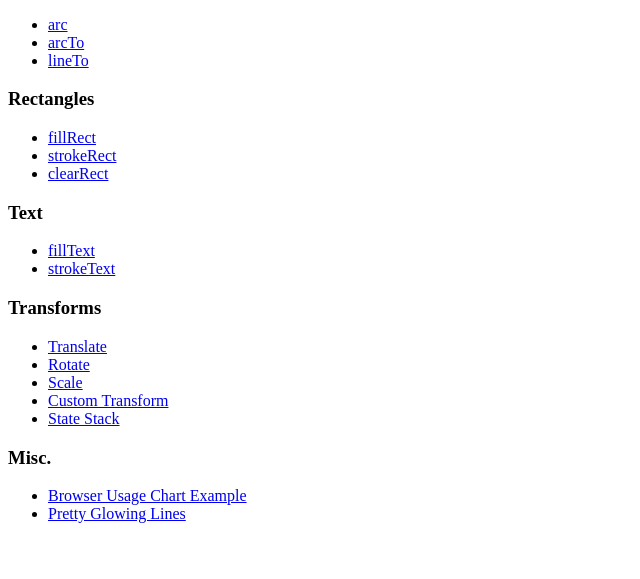
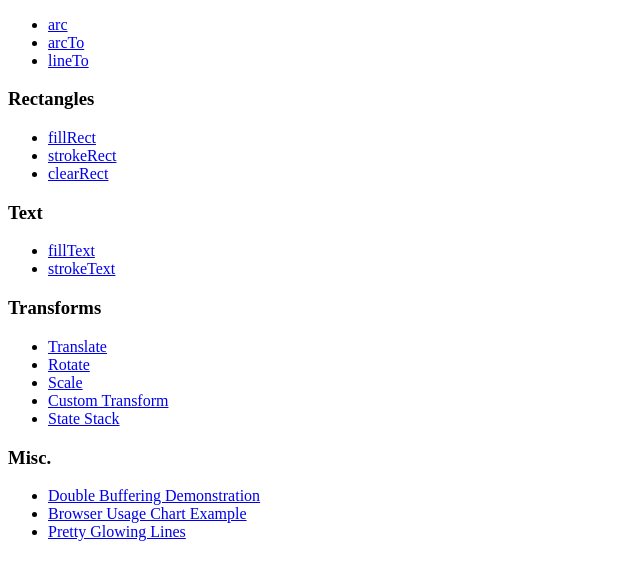
Before and after one commit to rroa/Canvas-2D-Context-API-Primer, a plain HTML site: page index.html in a window 1280 px wide. Shown: the part 105-684 px from the top of the page, without its empty margins (0-640 px from the left). Drawn offline with Linux system fonts and the light colour scheme.

Commit message:
Added link to double buffering example.

```diff
--- a/index.html
+++ b/index.html
@@ -37,6 +37,7 @@
     </ul>
     <h3>Misc.</h3>
     <ul>
+      <li><a href="doubleBuff.html">Double Buffering Demonstration</a></li>
       <li><a href="chart.html">Browser Usage Chart Example</a></li>
       <li><a href="pretty_glowing_lines.html">Pretty Glowing Lines</a></li>
     </ul>
```
